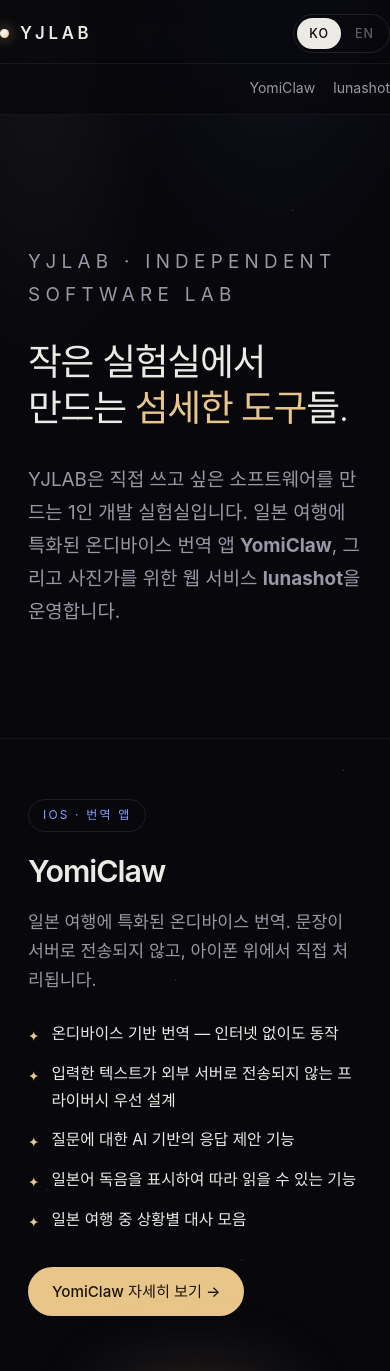
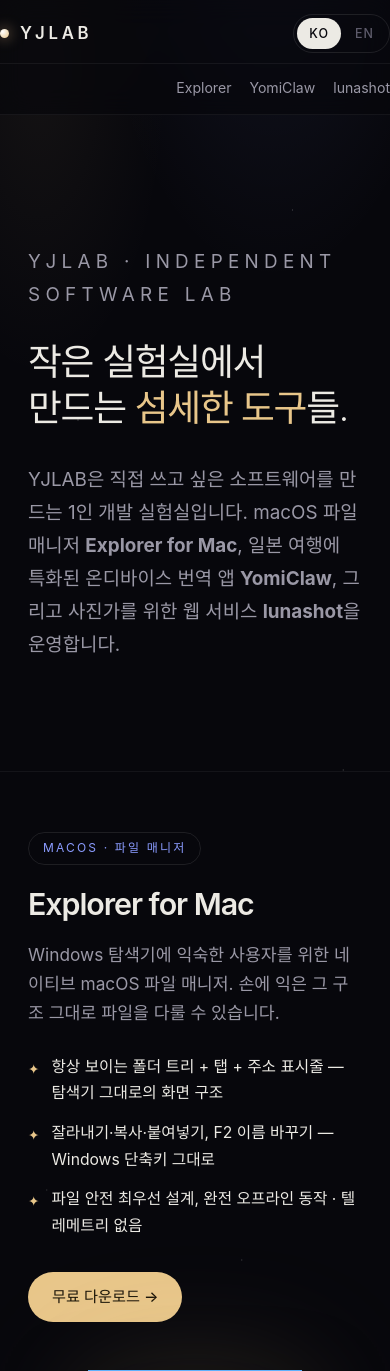
Before and after one commit to youngjaenah/yjlab-home, a Jekyll site: the page index.html, which Jekyll copies as it is, in a window 390 px wide and 1400 px high, cut to the strip 0-1371 px from the top of the window. Built offline with Jekyll 4.4.1, drawn with Linux system fonts in a browser that asks for light colours; some web fonts are replaced.

Commit message:
Add Explorer for Mac landing page and download placeholder
- New /explorer/ landing page (KO/EN) with hero, features,
  download CTA, install guide, and privacy note
- Add Explorer product section to the homepage; alternate
  product layouts and refresh nav/meta copy
- Extract 512px app icon to images/explorer-icon.png
- Reserve /downloads/ for the notarized DMG

Co-Authored-By: Claude Fable 5 <noreply@anthropic.com>

```diff
--- a/_config.yml
+++ b/_config.yml
@@ -1,3 +1,3 @@
 title: yjlab
-description: 번역 앱 YomiClaw와 웹 서비스 lunashot을 만드는 작은 실험실.
+description: macOS 파일 매니저 Explorer for Mac, 번역 앱 YomiClaw, 웹 서비스 lunashot을 만드는 작은 실험실.
 markdown: kramdown
--- a/index.html
+++ b/index.html
@@ -4,13 +4,13 @@
 <meta charset="UTF-8" />
 <meta name="viewport" content="width=device-width, initial-scale=1.0" />
 <title>YJLAB — 작은 실험실에서 만드는 도구들</title>
-<meta name="description" content="YJLAB은 번역 앱 YomiClaw와 웹 서비스 lunashot을 만드는 1인 개발 실험실입니다." />
+<meta name="description" content="YJLAB은 macOS 파일 매니저 Explorer for Mac, 번역 앱 YomiClaw, 웹 서비스 lunashot을 만드는 1인 개발 실험실입니다." />
 
 <link rel="icon" type="image/svg+xml" href="/favicon.svg" />
 
 <!-- Open Graph -->
 <meta property="og:title" content="YJLAB" />
-<meta property="og:description" content="번역 앱 YomiClaw와 웹 서비스 lunashot을 만드는 작은 실험실." />
+<meta property="og:description" content="macOS 파일 매니저 Explorer for Mac, 번역 앱 YomiClaw, 웹 서비스 lunashot을 만드는 작은 실험실." />
 <meta property="og:type" content="website" />
 <meta property="og:url" content="https://yjlab.io" />
 <meta property="og:image" content="https://yjlab.io/images/yomiclaw-icon.png" />
@@ -209,6 +209,13 @@
       0 0 0 1px rgba(255, 255, 255, 0.06),
       0 0 80px rgba(139, 156, 255, 0.18);
   }
+  /* macOS icons ship their own squircle + padding — shadow only. */
+  .visual.explorer img {
+    width: 64%; max-width: 300px;
+    filter:
+      drop-shadow(0 30px 40px rgba(0, 0, 0, 0.55))
+      drop-shadow(0 0 60px rgba(232, 198, 138, 0.16));
+  }
 
   /* ── footer ── */
   footer { border-top: 1px solid var(--line-soft); padding: 50px 0 70px; margin-top: 40px; }
@@ -230,6 +237,7 @@
     <div class="brand"><span class="dot"></span>YJLAB</div>
     <div class="nav-right">
       <nav class="nav-links">
+        <a href="#explorer">Explorer</a>
         <a href="#yomiclaw">YomiClaw</a>
         <a href="#lunashot">lunashot</a>
       </nav>
@@ -247,13 +255,35 @@
       <p class="eyebrow reveal d1" data-i18n="hero.eyebrow">YJLAB · independent software lab</p>
       <h1 class="reveal d2" data-i18n-html="hero.title">작은 실험실에서<br>만드는 <em>섬세한 도구</em>들.</h1>
       <p class="reveal d3" data-i18n-html="hero.lead">YJLAB은 직접 쓰고 싶은 소프트웨어를 만드는 1인 개발 실험실입니다.
-       일본 여행에 특화된 온디바이스 번역 앱 <strong>YomiClaw</strong>, 그리고 사진가를 위한 웹 서비스 <strong>lunashot</strong>을 운영합니다.</p>
+       macOS 파일 매니저 <strong>Explorer for Mac</strong>, 일본 여행에 특화된 온디바이스 번역 앱 <strong>YomiClaw</strong>, 그리고 사진가를 위한 웹 서비스 <strong>lunashot</strong>을 운영합니다.</p>
+    </div>
+  </section>
+
+  <!-- Explorer for Mac -->
+  <section class="section" id="explorer">
+    <div class="wrap product">
+      <div class="copy-block">
+        <span class="tag" data-i18n="exp.tag">macOS · 파일 매니저</span>
+        <h2>Explorer for Mac</h2>
+        <p class="lead" data-i18n="exp.lead">Windows 탐색기에 익숙한 사용자를 위한 네이티브 macOS 파일 매니저. 손에 익은 그 구조 그대로 파일을 다룰 수 있습니다.</p>
+        <ul class="feat">
+          <li data-i18n="exp.feat_1">항상 보이는 폴더 트리 + 탭 + 주소 표시줄 — 탐색기 그대로의 화면 구조</li>
+          <li data-i18n="exp.feat_2">잘라내기·복사·붙여넣기, F2 이름 바꾸기 — Windows 단축키 그대로</li>
+          <li data-i18n="exp.feat_3">파일 안전 최우선 설계, 완전 오프라인 동작 · 텔레메트리 없음</li>
+        </ul>
+        <div class="actions">
+          <a class="btn btn-primary" href="./explorer/" data-i18n="exp.cta">무료 다운로드 →</a>
+        </div>
+      </div>
+      <div class="visual explorer">
+        <img src="images/explorer-icon.png" alt="Explorer for Mac 앱 아이콘" />
+      </div>
     </div>
   </section>
 
   <!-- YomiClaw -->
   <section class="section" id="yomiclaw">
-    <div class="wrap product">
+    <div class="wrap product flip">
       <div class="copy-block">
         <span class="tag" data-i18n="yomi.tag">iOS · 번역 앱</span>
         <h2>YomiClaw</h2>
@@ -277,7 +307,7 @@
 
   <!-- lunashot -->
   <section class="section" id="lunashot">
-    <div class="wrap product flip">
+    <div class="wrap product">
       <div class="copy-block">
         <span class="tag" data-i18n="luna.tag">Web · 서비스</span>
         <h2>lunashot</h2>
@@ -312,7 +342,13 @@
       "page.title": "YJLAB — 작은 실험실에서 만드는 도구들",
       "hero.eyebrow": "YJLAB · independent software lab",
       "hero.title": "작은 실험실에서<br>만드는 <em>섬세한 도구</em>들.",
-      "hero.lead": "YJLAB은 직접 쓰고 싶은 소프트웨어를 만드는 1인 개발 실험실입니다. 일본 여행에 특화된 온디바이스 번역 앱 <strong>YomiClaw</strong>, 그리고 사진가를 위한 웹 서비스 <strong>lunashot</strong>을 운영합니다.",
+      "hero.lead": "YJLAB은 직접 쓰고 싶은 소프트웨어를 만드는 1인 개발 실험실입니다. macOS 파일 매니저 <strong>Explorer for Mac</strong>, 일본 여행에 특화된 온디바이스 번역 앱 <strong>YomiClaw</strong>, 그리고 사진가를 위한 웹 서비스 <strong>lunashot</strong>을 운영합니다.",
+      "exp.tag": "macOS · 파일 매니저",
+      "exp.lead": "Windows 탐색기에 익숙한 사용자를 위한 네이티브 macOS 파일 매니저. 손에 익은 그 구조 그대로 파일을 다룰 수 있습니다.",
+      "exp.feat_1": "항상 보이는 폴더 트리 + 탭 + 주소 표시줄 — 탐색기 그대로의 화면 구조",
+      "exp.feat_2": "잘라내기·복사·붙여넣기, F2 이름 바꾸기 — Windows 단축키 그대로",
+      "exp.feat_3": "파일 안전 최우선 설계, 완전 오프라인 동작 · 텔레메트리 없음",
+      "exp.cta": "무료 다운로드 →",
       "yomi.tag": "iOS · 번역 앱",
       "yomi.lead": "일본 여행에 특화된 온디바이스 번역. 문장이 서버로 전송되지 않고, 아이폰 위에서 직접 처리됩니다.",
       "yomi.feat_1": "온디바이스 기반 번역 — 인터넷 없이도 동작",
@@ -332,7 +368,13 @@
       "page.title": "YJLAB — A small lab making delicate tools",
       "hero.eyebrow": "YJLAB · independent software lab",
       "hero.title": "Thoughtful tools,<br>from a <em>small lab</em>.",
-      "hero.lead": "YJLAB is a one-person software lab building the kind of software I wanted to use myself. We run <strong>YomiClaw</strong>, an on-device translator made for traveling in Japan, and <strong>lunashot</strong>, a web service for photographers.",
+      "hero.lead": "YJLAB is a one-person software lab building the kind of software I wanted to use myself. We make <strong>Explorer for Mac</strong>, a file manager for macOS; <strong>YomiClaw</strong>, an on-device translator made for traveling in Japan; and <strong>lunashot</strong>, a web service for photographers.",
+      "exp.tag": "macOS · File manager",
+      "exp.lead": "A native macOS file manager for people who know Windows Explorer by heart — browse and manage files with the structure your hands already know.",
+      "exp.feat_1": "Persistent folder tree + tabs + address bar — the Explorer layout, unchanged",
+      "exp.feat_2": "Cut, copy, paste, and F2 rename — your Windows shortcuts just work",
+      "exp.feat_3": "File-safety-first design, fully offline · zero telemetry",
+      "exp.cta": "Free download →",
       "yomi.tag": "iOS · Translation app",
       "yomi.lead": "On-device translation made for traveling in Japan. Sentences never reach a server — they're processed right on your iPhone.",
       "yomi.feat_1": "On-device translation — works without internet",
```
Also changed, not shown: explorer/index.html (added, +394 -0 lines), images/explorer-icon.png (added), 1 other file.
